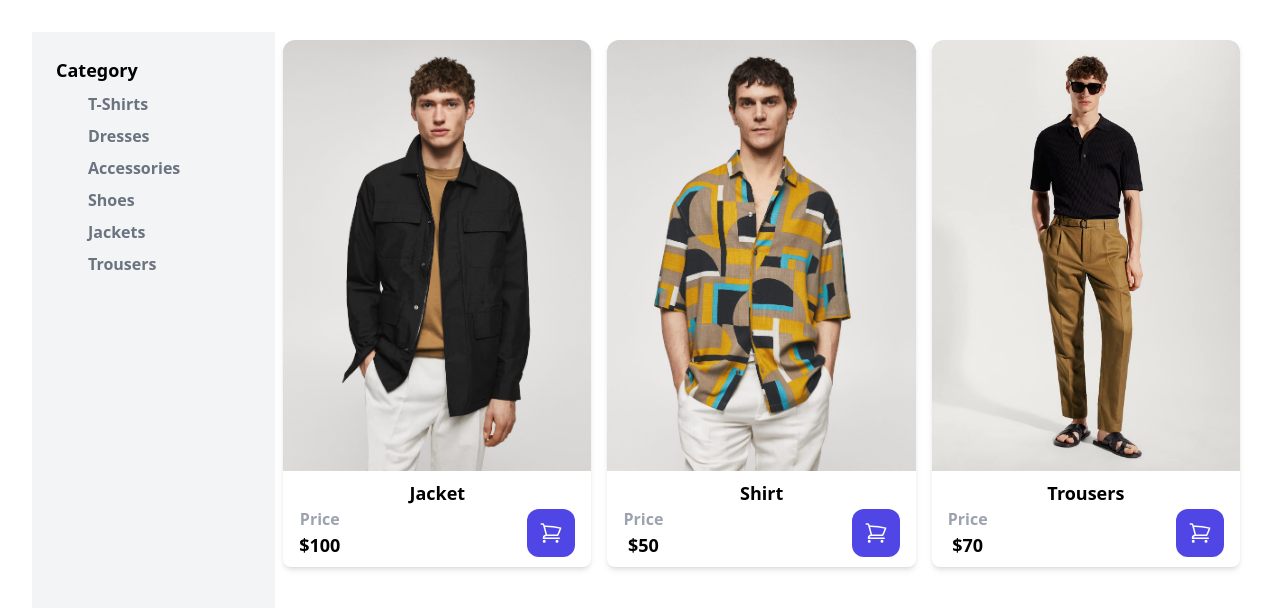
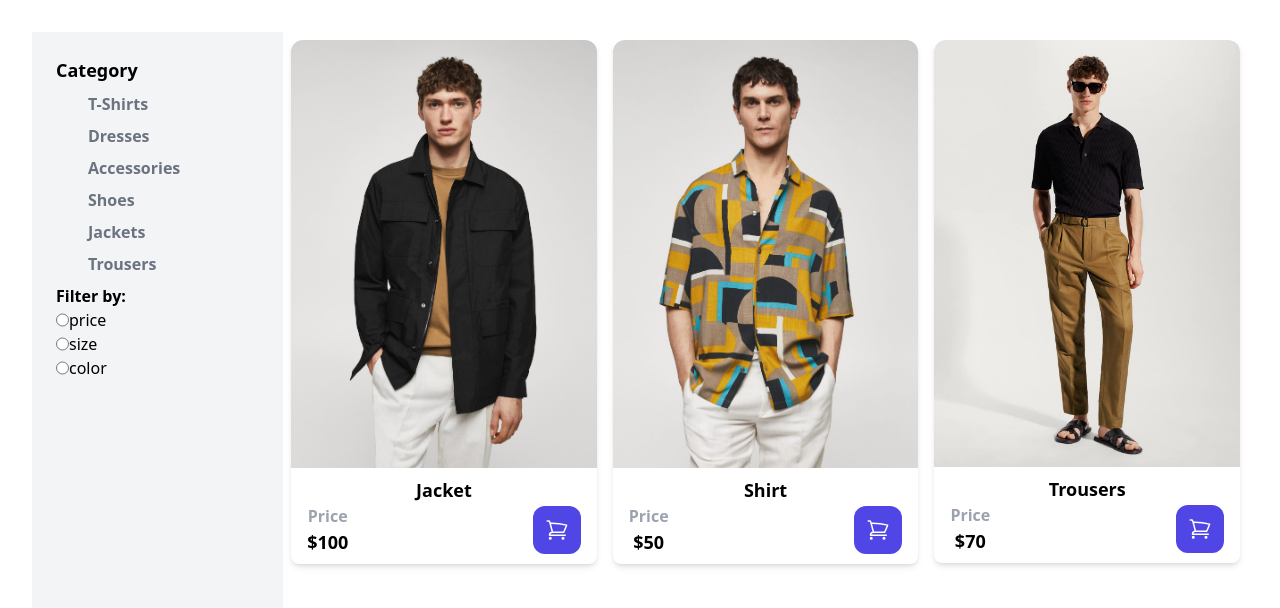
Before and after one commit to T0nete/ecommerce_app, a React (Vite) app: page / in a window 1280 px wide. Shown: the top 608 px of the page. Built offline with nearby package versions, Linux system fonts and the light colour scheme.

Commit message:
filter by

```diff
--- a/src/App.tsx
+++ b/src/App.tsx
@@ -1,12 +1,14 @@
 import './App.css'
 import ProductList from './components/productList/ProductList'
 import CategoriesList from './components/filters/CategoriesList'
+import FilteryBy from './components/filters/FilterBy'
 
 function App () {
   return (
     <div className='flex'>
-      <aside className='w-1/4 h-screen bg-gray-100'>
+      <aside className='w-1/4 h-screen bg-gray-100 p-6 flex flex-col'>
         <CategoriesList />
+        <FilteryBy />
       </aside>
       <main className='h-full w-full flex justify-center items-center'>
         <ProductList />
--- a/src/components/filters/CategoriesList.tsx
+++ b/src/components/filters/CategoriesList.tsx
@@ -14,7 +14,7 @@ const CategoriesList: React.FC = () => {
   console.log('categorySelected', categorySelected)
 
   return (
-        <div className='flex flex-col w-full p-6'>
+        <div className='flex flex-col'>
             <h3 className='text-left font-semibold text-lg'>Category</h3>
             <div className='flex flex-col py-1 ml-8'>
                 {
--- /dev/null
+++ b/src/components/filters/CheckBoxFilter.tsx
@@ -0,0 +1,17 @@
+import React from 'react'
+import { type Filter } from '../../types/categoryTypes'
+
+interface Props {
+  filter: Filter
+}
+
+const CheckBoxFilter: React.FC<Props> = ({ filter }) => {
+  return (
+        <div className='flex flex-row'>
+            <input type="radio" id={filter.id.toString()} name="vehicle1" value="Bike" />
+            <p>{filter.name}</p>
+        </div>
+  )
+}
+
+export default CheckBoxFilter
--- /dev/null
+++ b/src/components/filters/FilterBy.tsx
@@ -0,0 +1,20 @@
+import React from 'react'
+import { filterListMock } from '../../mock/categoriesMock'
+import CheckBoxFilter from './CheckBoxFilter'
+
+const FilterBy: React.FC = () => {
+  return (
+    <div className='flex flex-col'>
+        <h3 className='text-left font-semibold text-md'>Filter by:</h3>
+        {
+            filterListMock.map((filter) => {
+              return (
+                <CheckBoxFilter key={filter.id} filter={filter} />
+              )
+            })
+        }
+    </div>
+  )
+}
+
+export default FilterBy
--- a/src/mock/categoriesMock.ts
+++ b/src/mock/categoriesMock.ts
@@ -1,4 +1,4 @@
-import { type Category } from '../types/categoryTypes'
+import { type Filter, type Category } from '../types/categoryTypes'
 
 export const categoriesListMock: Category[] = [
   {
@@ -26,3 +26,68 @@ export const categoriesListMock: Category[] = [
     name: 'Trousers'
   }
 ]
+
+export const filterListMock = [
+  {
+    id: 1,
+    name: 'price',
+    filters: [
+      {
+        id: 1,
+        name: '0-50'
+      },
+      {
+        id: 2,
+        name: '50-100'
+      },
+      {
+        id: 3,
+        name: '100-150'
+      }
+    ]
+  },
+  {
+    id: 2,
+    name: 'size',
+    filters: [
+      {
+        id: 1,
+        name: 'XS'
+      },
+      {
+        id: 2,
+        name: 'S'
+      },
+      {
+        id: 3,
+        name: 'M'
+      },
+      {
+        id: 4,
+        name: 'L'
+      },
+      {
+        id: 5,
+        name: 'XL'
+      }
+    ]
+  },
+  {
+    id: 3,
+    name: 'color',
+    filters: [
+      {
+        id: 1,
+        name: 'red'
+      },
+      {
+        id: 2,
+        name: 'blue'
+      },
+      {
+        id: 3,
+        name: 'green'
+      }
+    ]
+  }
+]
--- a/src/mock/productListMock.ts
+++ b/src/mock/productListMock.ts
@@ -28,7 +28,8 @@ export const productMock: Product = {
   ],
   price: 100,
   description: 'Lorem ipsum dolor sit amet, consectetur adipiscing elit. Nulla euismod, nisl eget ultricies aliquam, quam sapien aliquet nunc, nec ultricies nisl nunc quis nunc.',
-  categoryId: 5
+  categoryId: 5,
+  size: 'M'
 }
 
 export const productListMock: Product[] = [
@@ -44,7 +45,8 @@ export const productListMock: Product[] = [
     ],
     price: 100,
     description: 'Lorem ipsum dolor sit amet, consectetur adipiscing elit. Nulla euismod, nisl eget ultricies aliquam, quam sapien aliquet nunc, nec ultricies nisl nunc quis nunc.',
-    categoryId: 5
+    categoryId: 5,
+    size: 'M'
   },
   {
     id: 2,
@@ -58,7 +60,8 @@ export const productListMock: Product[] = [
     ],
     price: 50,
     description: 'Lorem ipsum dolor sit amet, consectetur adipiscing elit. Nulla euismod, nisl eget ultricies aliquam, quam sapien aliquet nunc, nec ultricies nisl nunc quis nunc.',
-    categoryId: 1
+    categoryId: 1,
+    size: 'L'
   },
   {
     id: 3,
@@ -72,6 +75,7 @@ export const productListMock: Product[] = [
     ],
     price: 70,
     description: 'Lorem ipsum dolor sit amet, consectetur adipiscing elit. Nulla euismod, nisl eget ultricies aliquam, quam sapien aliquet nunc, nec ultricies nisl nunc quis nunc.',
-    categoryId: 6
+    categoryId: 6,
+    size: 'S'
   }
 ]
--- a/src/store/categories/slice.ts
+++ b/src/store/categories/slice.ts
@@ -8,6 +8,9 @@ export const categorySlice = createSlice({
   initialState,
   reducers: {
     selectCategory: (state, action: PayloadAction<CategoryId>) => {
+      if (state === action.payload) {
+        return initialState
+      }
       return action.payload
     }
   }
--- a/src/types/productTypes.d.ts
+++ b/src/types/productTypes.d.ts
@@ -7,6 +7,7 @@ export interface Product {
   price: number
   description: string
   categoryId: CategoryId
+  size: string
 }
 
 export interface ProductList {
```
Also changed, not shown: src/types/categoryTypes.d.ts (+7 -0 lines), src/components/productList/ProductList.tsx (indentation only), 1 other file (tests, documents, lock files or other folders).
